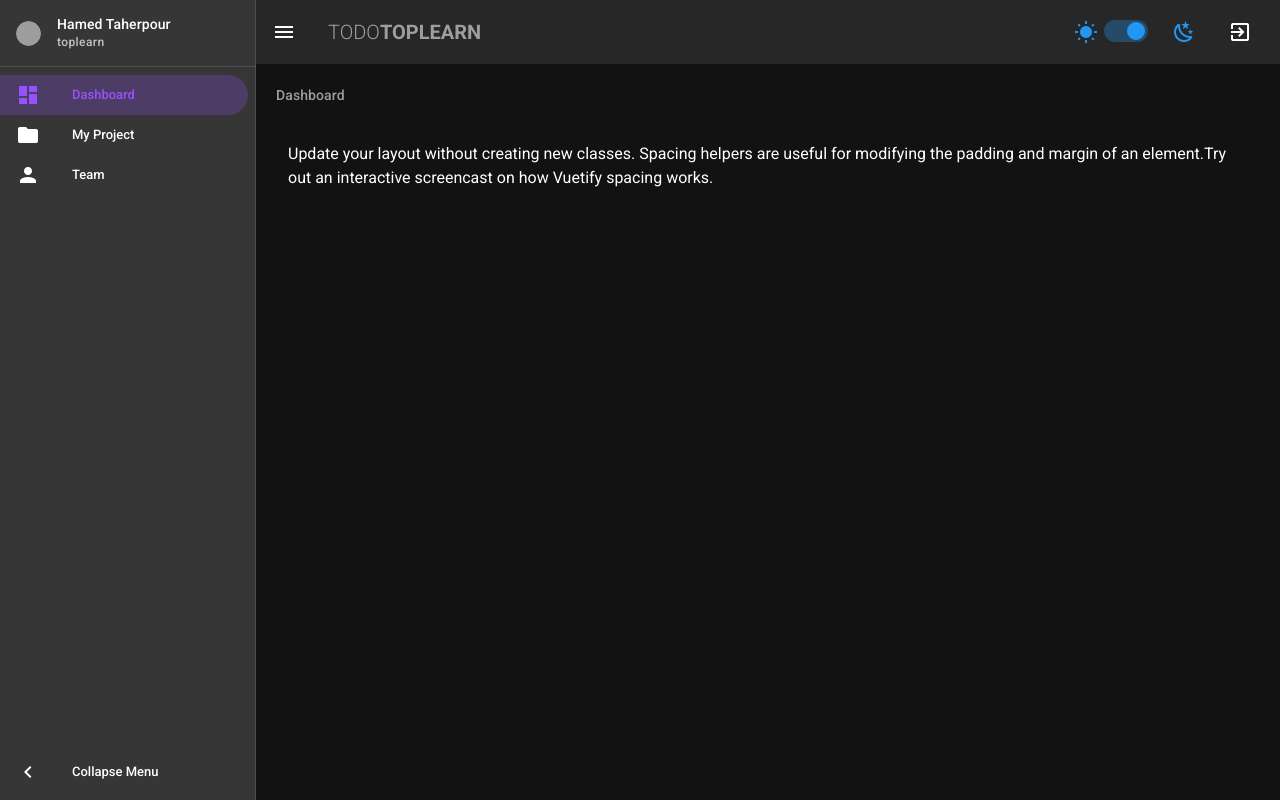
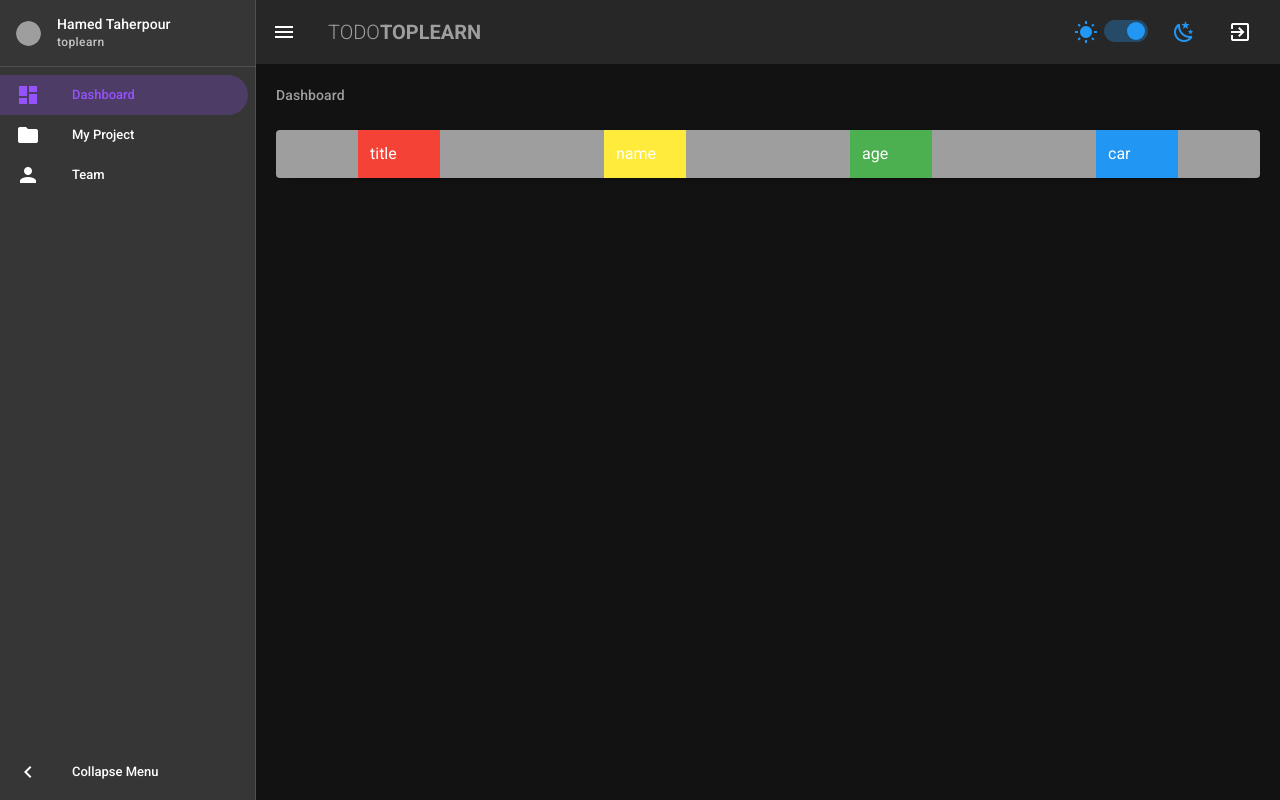
Before and after one commit to HamedTaherpour/vuetifyjs-todo, a Vue app: page / in a window 1280 px wide. Built offline with nearby package versions, Linux system fonts and the light colour scheme; grey boxes are pictures that could not be loaded.

Commit message:
lesson-13

```diff
--- a/src/views/Dashboard.vue
+++ b/src/views/Dashboard.vue
@@ -2,7 +2,22 @@
   <div class="fill-height pa-5">
     <h2 class="subtitle-2 grey--text">Dashboard</h2>
     <v-container class="my-6">
-      Update your layout without creating new classes. Spacing helpers are useful for modifying the padding and margin of an element.Try out an interactive screencast on how Vuetify spacing works.
+      <v-card>
+        <v-row justify="space-around" class="grey">
+          <v-col cols="1" class="red">
+            title
+          </v-col>
+          <v-col cols="1" class="yellow">
+            name
+          </v-col>
+          <v-col cols="1" class="green">
+            age
+          </v-col>
+          <v-col cols="1" class="blue">
+            car
+          </v-col>
+        </v-row>
+      </v-card>
     </v-container>
   </div>
 </template>
```
